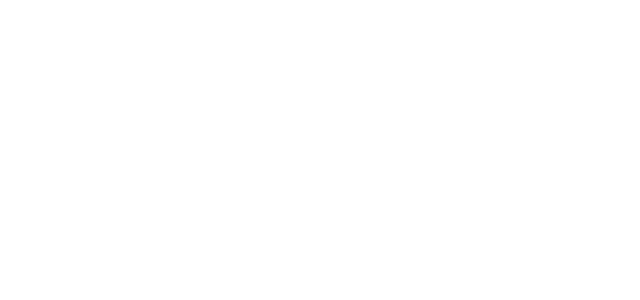
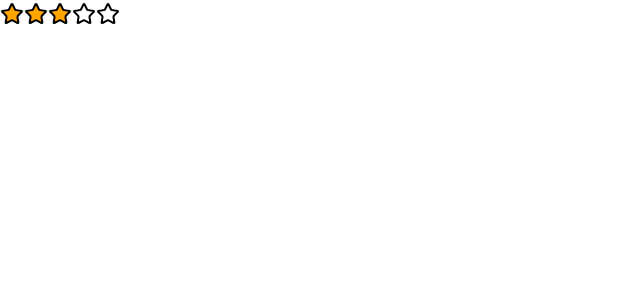
Before and after one commit to yiwenwangANU/playround_react, a React (Vite) app: page / in a window 1280 px wide. Before the commit this address had no page. Shown: the top 300 px of the page, without its empty margins (0-640 px from the left). Built offline with nearby package versions, Linux system fonts and the light colour scheme.

Commit message:
add star rating

```diff
--- a/src/App.tsx
+++ b/src/App.tsx
@@ -1,5 +1,10 @@
 import { Routes, Route } from "react-router";
+import StarRatingPage from "./pages/StarRatingPage";
 
-const App = () => <Routes></Routes>;
+const App = () => (
+  <Routes>
+    <Route index element={<StarRatingPage />} />
+  </Routes>
+);
 
 export default App;
--- /dev/null
+++ b/src/pages/StarRatingPage/StarRatingPage.tsx
@@ -0,0 +1,26 @@
+import { useState, type FC } from "react";
+import { Star } from "lucide-react";
+
+const MAX_STARS = 5;
+
+const StarRatingPage: FC = () => {
+  const [hoverRate, setHoverRate] = useState<number>(0);
+  const [rate, setRate] = useState<number>(3);
+
+  return Array.from({ length: MAX_STARS }, (_, i) => (
+    <Star
+      key={i}
+      onMouseEnter={() => setHoverRate(i + 1)}
+      onMouseLeave={() => setHoverRate(0)}
+      onClick={() => setRate(i + 1)}
+      fill={
+        (hoverRate && hoverRate > i) || (!hoverRate && rate > i)
+          ? "orange"
+          : "none"
+      }
+      className="inline"
+    />
+  ));
+};
+
+export default StarRatingPage;
--- /dev/null
+++ b/src/pages/StarRatingPage/index.ts
@@ -0,0 +1 @@
+export { default } from "./StarRatingPage";
```
